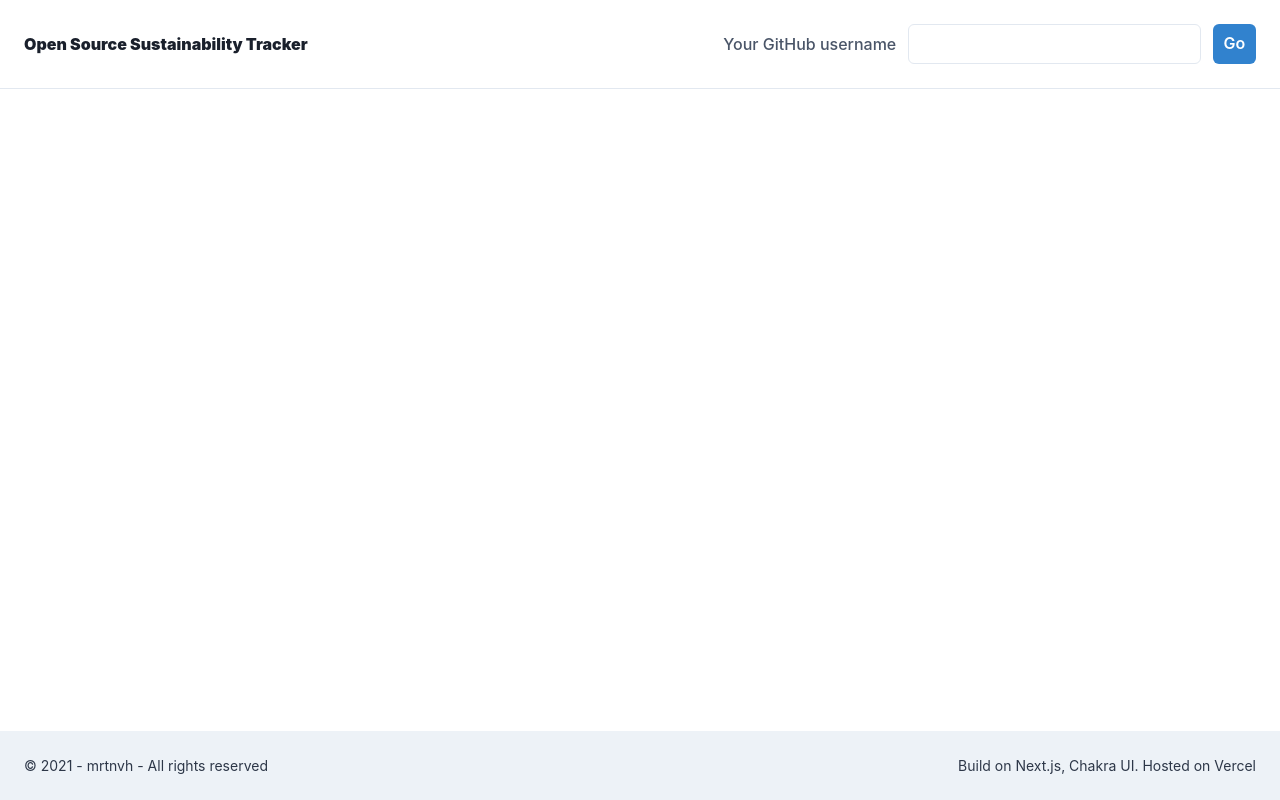
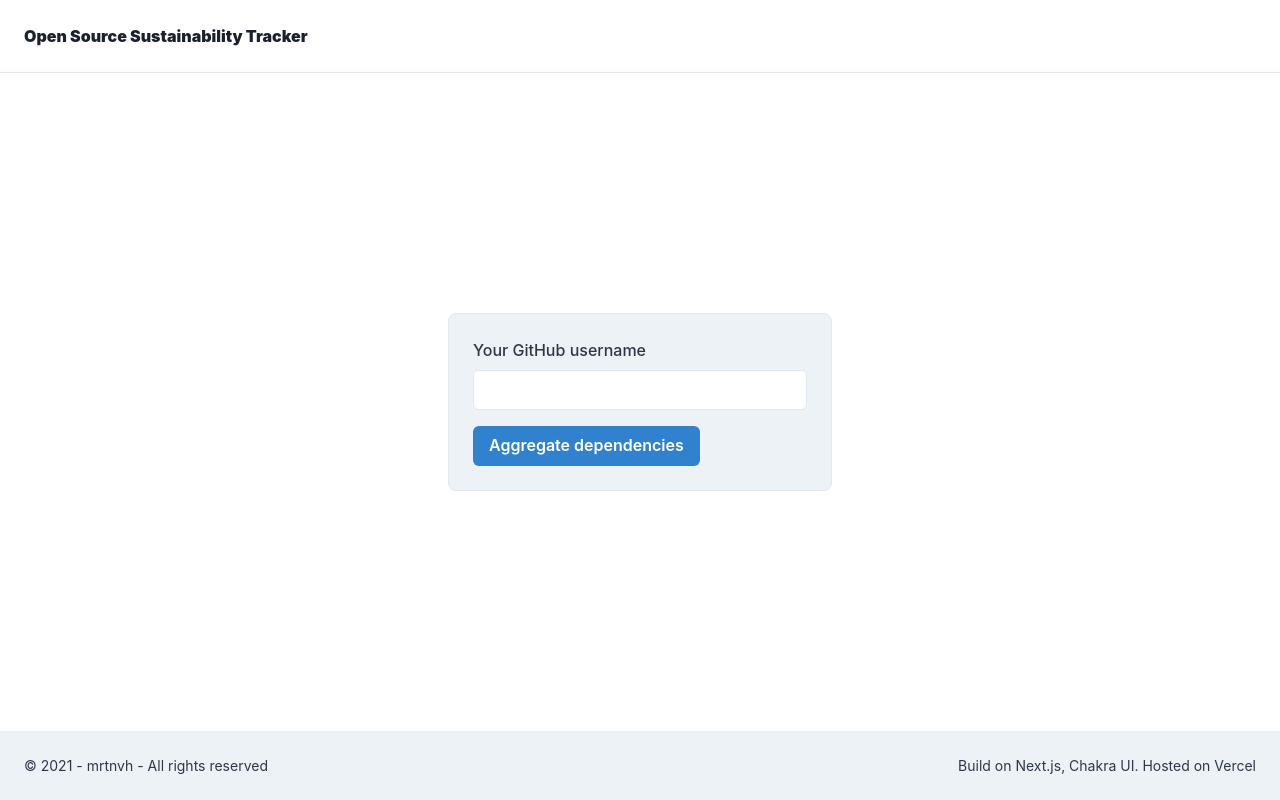
Before and after one commit to mrtnvh/open-source-sustainability-tracker, a Next.js app: page / in a window 1280 px wide. Built offline with nearby package versions, Linux system fonts and the light colour scheme.

Commit message:
Initial form

```diff
--- /dev/null
+++ b/components/AggregationForm.tsx
@@ -0,0 +1,62 @@
+import { FormControl, FormLabel, Input, Button, useColorModeValue } from "@chakra-ui/react";
+import React, { useContext } from "react";
+import { AggregatorContext } from "../lib/context/Aggregator.context";
+import { UsernameContext } from "../lib/context/Username.context";
+
+interface InitialFormProps {
+  inHeader?: boolean;
+}
+
+export default function AggregationForm({ inHeader }: InitialFormProps) {
+  const { username, setUsername } = useContext(UsernameContext);
+  const { setAggregator } = useContext(AggregatorContext);
+  const handleSubmit = (e: React.FormEvent<HTMLFormElement>) => {
+    e.preventDefault();
+    setAggregator(username);
+  };
+
+  const formControlProps = {
+    ...(inHeader && {
+      display: "flex",
+      alignItems: "center",
+      gridGap: "3",
+      w: "auto",
+    }),
+  };
+
+  const formLabelProps = {
+    ...(inHeader && {
+      margin: 0,
+    }),
+  };
+
+  const formInputProps = {
+    ...(inHeader
+      ? {
+          maxW: 300,
+        }
+      : {
+          mb: "4",
+          bg: useColorModeValue("white", "black")
+        }),
+  };
+
+  return (
+    <form onSubmit={(e) => handleSubmit(e)}>
+      <FormControl {...formControlProps} id="ghUsername">
+        <FormLabel whiteSpace="nowrap" {...formLabelProps}>
+          Your GitHub username
+        </FormLabel>
+        <Input
+          {...formInputProps}
+          type="text"
+          onChange={(e) => setUsername(e.target.value)}
+          value={username}
+        />
+        <Button type="submit" colorScheme="blue">
+          {inHeader ? "Go" : "Aggregate dependencies"}
+        </Button>
+      </FormControl>
+    </form>
+  );
+}
--- a/components/Header.tsx
+++ b/components/Header.tsx
@@ -1,12 +1,12 @@
-import { FormControl, FormLabel, Button, Input } from "@chakra-ui/react";
 import { Flex, Text, useColorModeValue } from "@chakra-ui/react";
 import { useContext } from "react";
 import { UsernameContext } from "../lib/context/Username.context";
 import { AggregatorContext } from "../lib/context/Aggregator.context";
+import AggregationForm from "../components/AggregationForm";
 
 export default function Header() {
   const { username, setUsername } = useContext(UsernameContext);
-  const { setAggregator } = useContext(AggregatorContext);
+  const { aggregator, setAggregator } = useContext(AggregatorContext);
   const handleSubmit = (e: React.FormEvent<HTMLFormElement>) => {
     e.preventDefault();
     setAggregator(username);
@@ -30,27 +30,7 @@ export default function Header() {
       >
         Open Source Sustainability Tracker
       </Text>
-
-      <form onSubmit={(e) => handleSubmit(e)}>
-        <FormControl
-          display="flex"
-          alignItems="center"
-          id="ghUsername"
-          gridGap="3"
-          w="auto"
-        >
-          <FormLabel whiteSpace="nowrap" margin="0">
-            Your GitHub username
-          </FormLabel>
-          <Input
-            type="text"
-            maxW="300"
-            onChange={(e) => setUsername(e.target.value)}
-            value={username}
-          />
-          <Button type="submit" colorScheme="blue">Go</Button>
-        </FormControl>
-      </form>
+      {!!aggregator && <AggregationForm inHeader={true} />}
     </Flex>
   );
 }
--- a/lib/context/Aggregator.context.tsx
+++ b/lib/context/Aggregator.context.tsx
@@ -3,16 +3,21 @@ import { createContext, useState } from "react";
 export const AggregatorContext = createContext({
   aggregator: "",
   setAggregator: (value: string) => {},
+  setAggregated: (value: any[]) => {},
+  aggregated: [],
 });
 
 export const AggregatorProvider = ({ children }) => {
   const [aggregator, setAggregator] = useState("");
+  const [aggregated, setAggregated] = useState([]);
 
   return (
     <AggregatorContext.Provider
       value={{
         aggregator,
         setAggregator,
+        aggregated,
+        setAggregated
       }}
     >
       {children}
--- a/pages/_app.tsx
+++ b/pages/_app.tsx
@@ -8,7 +8,7 @@ function MyApp({ Component, pageProps }) {
     <AppContextProvider>
         <Flex direction="column" minH="100vh" w="100%">
           <Header />
-          <chakra.main flexGrow={1} p={{ base: 6 }}>
+          <chakra.main display="flex" flexDirection="column" flexGrow={1} p={{ base: 6 }}>
             <Component {...pageProps} />
           </chakra.main>
           <Footer />
--- a/pages/index.tsx
+++ b/pages/index.tsx
@@ -1,9 +1,12 @@
 import { useContext } from "react";
 import Head from "next/head";
-import { UsernameContext } from "../lib/context/Username.context";
+import AggregationForm from "../components/AggregationForm";
+import { AggregatorContext } from "../lib/context/Aggregator.context";
+import { Box, useColorModeValue, Flex } from "@chakra-ui/react";
 
 export default function Home() {
-  const { username, setUsername } = useContext(UsernameContext);
+  const { aggregator } = useContext(AggregatorContext);
+
   return (
     <>
       <Head>
@@ -11,8 +14,22 @@ export default function Home() {
         <meta name="description" content="Open Source Sustainability Tracker" />
         <link rel="icon" href="/favicon.ico" />
       </Head>
-
-      <div>{username}</div>
+      {!!aggregator ? (
+        <div>aggregated</div>
+      ) : (
+        <Flex alignItems="center" justifyContent="center" flexGrow={1}>
+          <Box
+            maxW="sm"
+            borderWidth="1px"
+            borderRadius="lg"
+            bg={useColorModeValue("gray.100", "gray.900")}
+            color={useColorModeValue("gray.700", "gray.200")}
+            p="6"
+          >
+            <AggregationForm />
+          </Box>
+        </Flex>
+      )}
     </>
   );
 }
```
